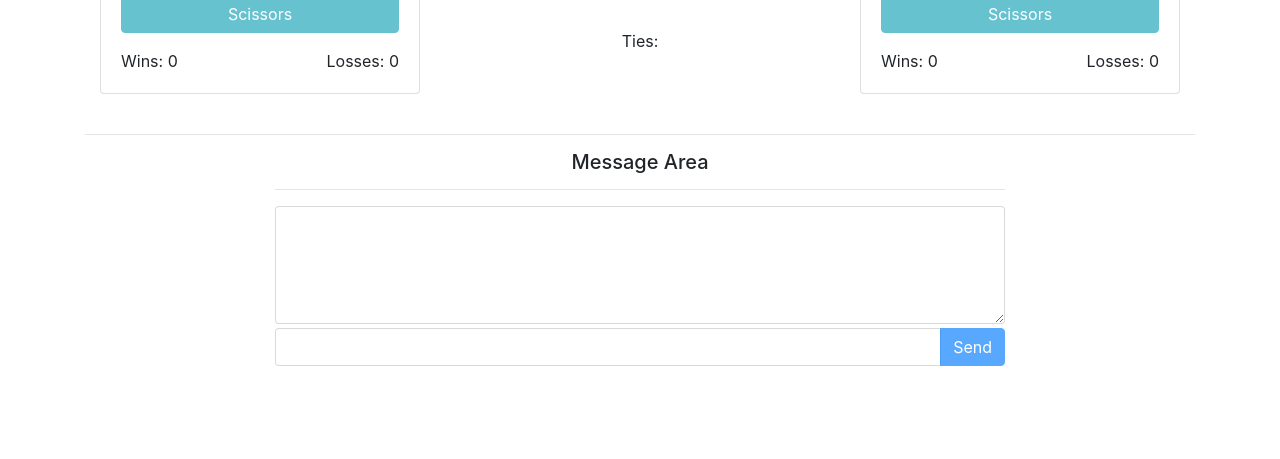
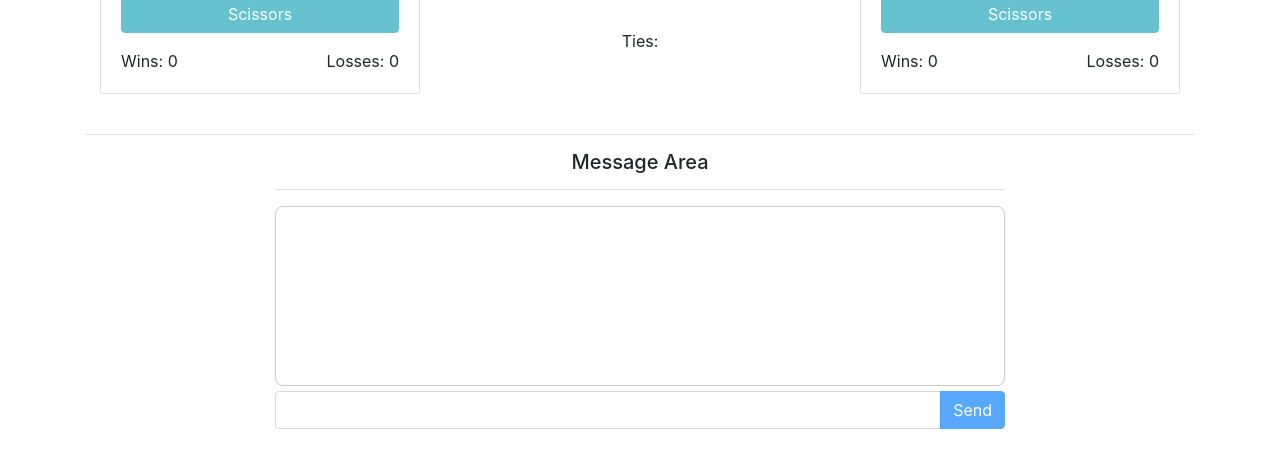
Before and after one commit to rtemplo/RPC-Game, a plain HTML site: page index.html in a window 1280 px wide. Shown: the part 341-800 px from the top of the page. Drawn offline with nearby package versions, Linux system fonts and the light colour scheme; no server answers.

Commit message:
textarea changed to div

```diff
--- a/assets/css/styles.css
+++ b/assets/css/styles.css
@@ -1,2 +1,13 @@
 @charset "utf-8";
 /* CSS Document */
+
+#message-box {
+	border: 1px solid #ccc;
+	border-radius: 8px;
+	padding: 3px;
+	height: 180px;
+	max-height: 180px;
+	overflow: auto;
+	margin-bottom: 5px;
+	text-align: left;
+}
--- a/assets/scripts/script.js
+++ b/assets/scripts/script.js
@@ -262,7 +262,7 @@ $(document).ready(function () {
 			var msg = $("#message-input").val();
 
 			if (msg !== "" && msg !== undefined) {
-				msg = msgHandle + ": " + msg + "<br><br>";
+				msg = msgHandle + ": " + msg + "<br>";
 			}
 
 			messagesRef.push({message:msg,dateAdded:firebase.database.ServerValue.TIMESTAMP});
--- a/index.html
+++ b/index.html
@@ -84,7 +84,11 @@
 		<div class="col-sm-8 mx-auto text-center">
 			<h5>Message Area</h5>
 			<hr>
-			<textarea name="" class="form-control mb-1" id="message-box" cols="30" rows="5"></textarea>
+
+			<div id="message-box" contenteditable="true">
+
+			</div>
+
 			<div class="row input-group m-0">
 				<input type="text" id="message-input" class="form-control">
 				<span class="input-group-btn">
```
